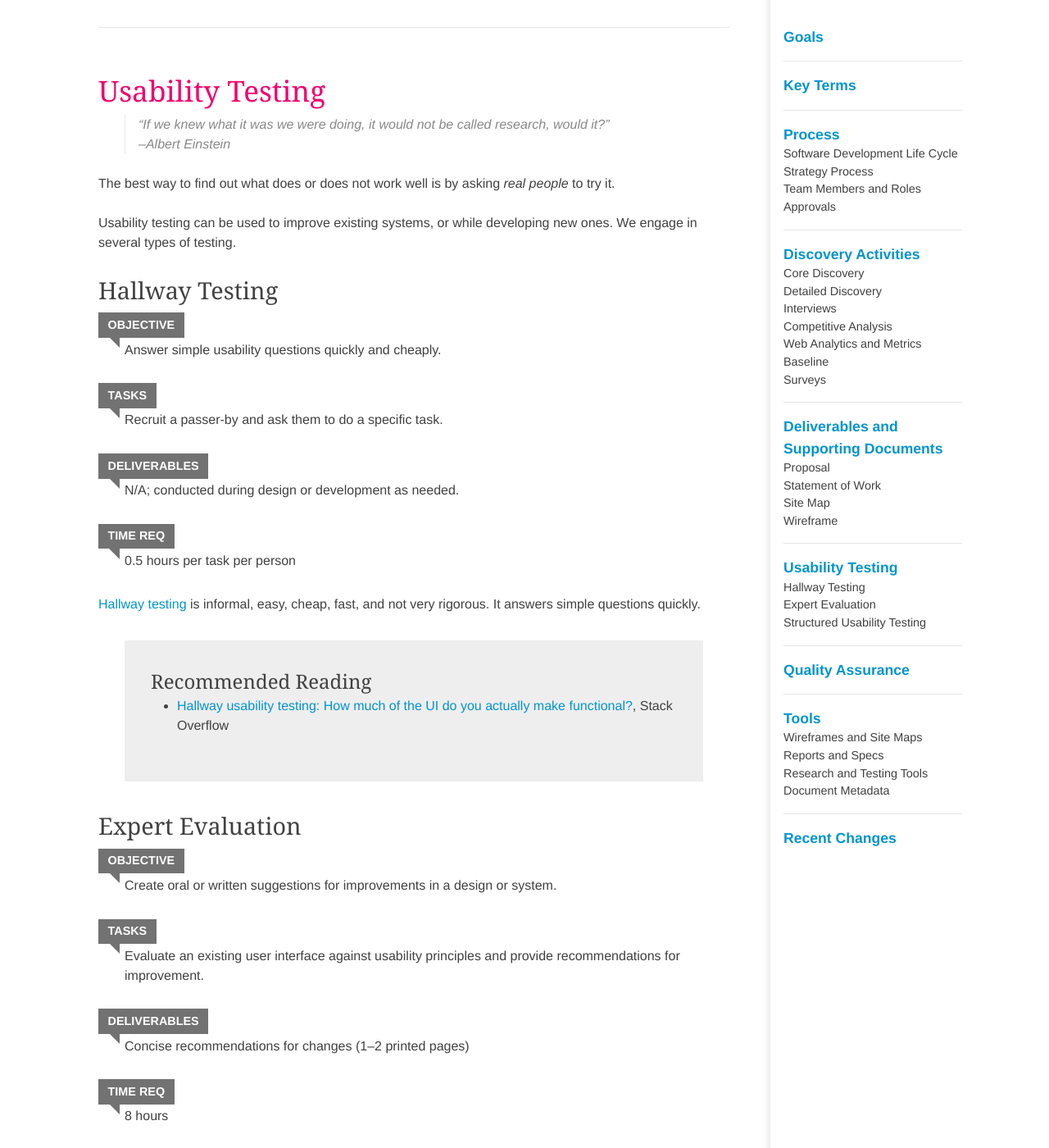
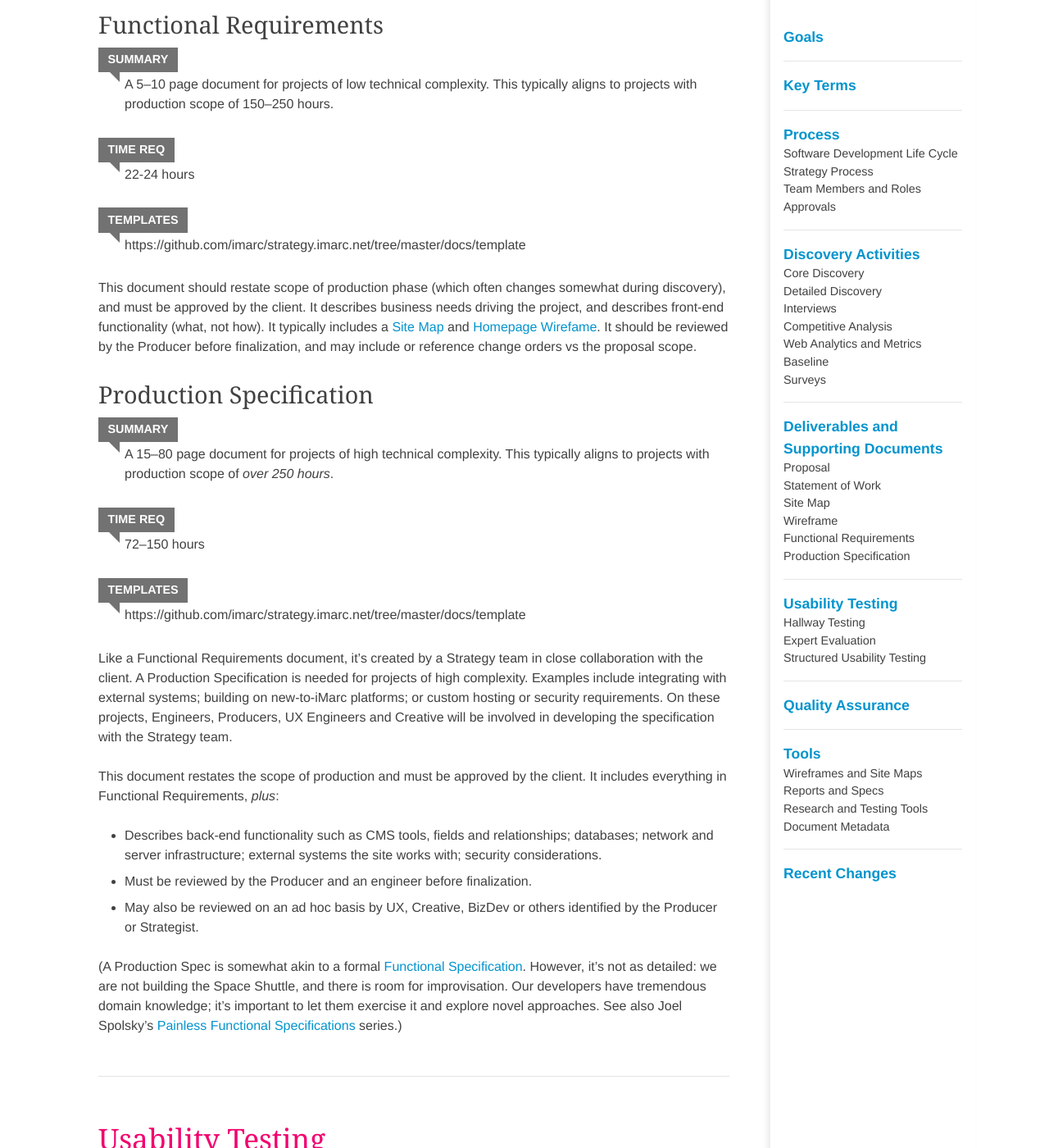
Before and after one commit to imarc/handbook, a Jekyll site: the page built from strategy.markdown, in a window 1280 px wide and 1400 px high, scrolled down 19903 px. Shown: the whole window at 82% size. Built offline with Jekyll 4.4.1, drawn with Linux system fonts in a browser that asks for light colours; nearby versions of some CDN libraries; some web fonts are replaced.

Commit message:
Restored FRD & Spec per BizDev Request

```diff
--- a/strategy.markdown
+++ b/strategy.markdown
@@ -537,6 +537,43 @@ This is a screen recording of a working HTML prototype. This mocks up how search
 -->
 
 
+### Functional Requirements
+
+Summary
+:	A 5–10 page document for projects of low technical complexity. This typically aligns to projects with production scope of 150–250 hours.
+
+Time Req
+:	22-24 hours
+
+Templates
+:	https://github.com/imarc/strategy.imarc.net/tree/master/docs/template
+
+This document should restate scope of production phase (which often changes somewhat during discovery), and must be approved by the client. It describes business needs driving the project, and describes front-end functionality (what, not how). It typically includes a [Site Map](strategy#SiteMap) and [Homepage Wirefame](strategy#Wireframe). It should be reviewed by the Producer before finalization, and may include or reference change orders vs the proposal scope.
+
+
+### Production Specification
+
+Summary
+:	A 15–80 page document for projects of high technical complexity. This typically aligns to projects with production scope of *over 250 hours*.
+
+Time Req
+:	 72–150 hours
+
+Templates
+:	https://github.com/imarc/strategy.imarc.net/tree/master/docs/template
+
+Like a Functional Requirements document, it's created by a Strategy team in close collaboration with the client. A Production Specification is needed for projects of high complexity. Examples include integrating with external systems; building on new-to-iMarc platforms; or custom hosting or security requirements. On these projects, Engineers, Producers, UX Engineers and Creative will be involved in developing the specification with the Strategy team.
+
+This document restates the scope of production and must be approved by the client. It includes everything in Functional Requirements, *plus*:
+
++ Describes back-end functionality such as CMS tools, fields and relationships; databases; network and server infrastructure; external systems the site works with; security considerations.
++ Must be reviewed by the Producer and an engineer before finalization.
++ May also be reviewed on an ad hoc basis by UX, Creative, BizDev or others identified by the Producer or Strategist.
+
+(A Production Spec is somewhat akin to a formal [Functional Specification](http://en.wikipedia.org/wiki/Functional_specification). However, it's not as detailed: we are not building the Space Shuttle, and there is room for improvisation. Our developers have tremendous domain knowledge; it's important to let them exercise it and explore novel approaches. See also Joel Spolsky's [Painless Functional Specifications](http://www.joelonsoftware.com/articles/fog0000000036.html) series.)
+
+
+
 ## Usability Testing
 
 > “If we knew what it was we were doing, it would not be called research, would it?”
```
